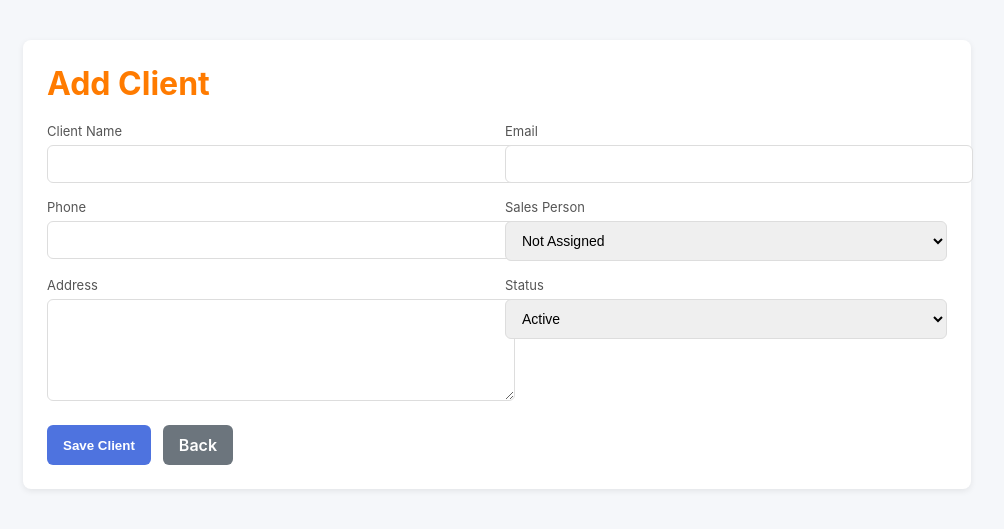
After one commit to nullxbit/personal, a PHP site: page /add_client.php in a window 1280 px wide. The commit adds this page. Shown: the top 529 px of the page, without its empty margins (143-1147 px from the left). Run offline with PHP 8.4, Linux system fonts and the light colour scheme; the visitor is signed in with stand-in values (Sample User, id 1); tables that the repository leaves empty or names only in its code hold one stand-in row (values such as "Sample post").

Commit message:
Implement client archiving with status tracking and new add client page (#3)
Co-authored-by: Cursor Agent <cursoragent@cursor.com>
Co-authored-by: 0xdarkfriday <0xdarkfriday@gmail.com>

```diff
--- /dev/null
+++ b/add_client.php
@@ -0,0 +1,131 @@
+<?php
+session_start();
+
+if (!isset($_SESSION['user_id'])) {
+    header("Location: login.php");
+    exit();
+}
+
+require_once 'config/database.php';
+
+$success_message = '';
+$error_message = '';
+
+// Load sales persons from users table
+try {
+    $salesStmt = $pdo->prepare("SELECT id, CONCAT(first_name, ' ', last_name) AS full_name, email FROM users ORDER BY first_name, last_name");
+    $salesStmt->execute();
+    $salesPersons = $salesStmt->fetchAll();
+} catch (PDOException $e) {
+    $salesPersons = [];
+}
+
+if ($_SERVER['REQUEST_METHOD'] === 'POST') {
+    try {
+        $client_name = trim($_POST['client_name'] ?? '');
+        $email = trim($_POST['email'] ?? '');
+        $phone = trim($_POST['phone'] ?? '');
+        $address = trim($_POST['address'] ?? '');
+        $sales_person = trim($_POST['sales_person'] ?? '');
+        $status = $_POST['status'] ?? 'ACTIVE';
+
+        if ($client_name === '' || $email === '' || $phone === '') {
+            throw new Exception('Client name, email and phone are required.');
+        }
+        if (!filter_var($email, FILTER_VALIDATE_EMAIL)) {
+            throw new Exception('Invalid email format.');
+        }
+
+        $sql = "INSERT INTO clients (client_name, email, phone, address, sales_person, status, date) VALUES (?, ?, ?, ?, ?, ?, NOW())";
+        $stmt = $pdo->prepare($sql);
+        $stmt->execute([$client_name, $email, $phone, $address, $sales_person, $status]);
+        $success_message = 'Client added successfully!';
+        $_POST = [];
+    } catch (Exception $e) {
+        $error_message = $e->getMessage();
+    } catch (PDOException $e) {
+        $error_message = 'Database error: ' . $e->getMessage();
+    }
+}
+?>
+<!DOCTYPE html>
+<html lang="en">
+<head>
+    <meta charset="UTF-8" />
+    <meta name="viewport" content="width=device-width, initial-scale=1.0" />
+    <title>Add Client - Tripenure CRM</title>
+    <style>
+        body { font-family: -apple-system, BlinkMacSystemFont, 'Segoe UI', Roboto, sans-serif; background:#f5f7fa; margin:0; }
+        .container { max-width: 900px; margin: 40px auto; background: #fff; border-radius: 8px; box-shadow: 0 2px 6px rgba(0,0,0,0.08); padding: 24px; }
+        h1 { margin: 0 0 20px; color:#ff7b00; }
+        .row { display: grid; grid-template-columns: repeat(2, 1fr); gap: 16px; }
+        .row-1 { grid-template-columns: 1fr; }
+        label { display:block; font-size: 13px; color:#555; margin-bottom:6px; }
+        input, select, textarea { width:100%; padding:10px 12px; border:1px solid #ddd; border-radius:6px; font-size:14px; }
+        textarea { resize: vertical; min-height: 80px; }
+        .actions { display:flex; gap:12px; margin-top: 20px; }
+        .btn { border:none; padding:10px 16px; border-radius:6px; cursor:pointer; font-weight:600; }
+        .btn-primary { background:#4e73df; color:#fff; }
+        .btn-secondary { background:#6c757d; color:#fff; }
+        .alert { padding:10px 12px; border-radius:6px; margin-bottom: 16px; }
+        .alert-success { background:#d1eddf; color:#1c7c52; }
+        .alert-error { background:#f8d7da; color:#842029; }
+        a { text-decoration:none; }
+    </style>
+</head>
+<body>
+    <div class="container">
+        <h1>Add Client</h1>
+        <?php if ($success_message): ?>
+            <div class="alert alert-success"><?php echo htmlspecialchars($success_message); ?></div>
+        <?php endif; ?>
+        <?php if ($error_message): ?>
+            <div class="alert alert-error"><?php echo htmlspecialchars($error_message); ?></div>
+        <?php endif; ?>
+        <form method="POST" action="add_client.php">
+            <div class="row">
+                <div>
+                    <label>Client Name</label>
+                    <input type="text" name="client_name" value="<?php echo htmlspecialchars($_POST['client_name'] ?? ''); ?>" required />
+                </div>
+                <div>
+                    <label>Email</label>
+                    <input type="email" name="email" value="<?php echo htmlspecialchars($_POST['email'] ?? ''); ?>" required />
+                </div>
+                <div>
+                    <label>Phone</label>
+                    <input type="text" name="phone" value="<?php echo htmlspecialchars($_POST['phone'] ?? ''); ?>" required />
+                </div>
+                <div>
+                    <label>Sales Person</label>
+                    <select name="sales_person">
+                        <option value="">Not Assigned</option>
+                        <?php foreach ($salesPersons as $sp): ?>
+                            <?php $name = trim(($sp['full_name'] ?? '') ?: ($sp['email'] ?? '')); ?>
+                            <option value="<?php echo htmlspecialchars($name); ?>" <?php echo (($_POST['sales_person'] ?? '') === $name) ? 'selected' : ''; ?>>
+                                <?php echo htmlspecialchars($name); ?>
+                            </option>
+                        <?php endforeach; ?>
+                    </select>
+                </div>
+                <div class="row-1">
+                    <label>Address</label>
+                    <textarea name="address"><?php echo htmlspecialchars($_POST['address'] ?? ''); ?></textarea>
+                </div>
+                <div>
+                    <label>Status</label>
+                    <select name="status">
+                        <option value="ACTIVE" <?php echo (($_POST['status'] ?? '') === 'ACTIVE') ? 'selected' : ''; ?>>Active</option>
+                        <option value="INACTIVE" <?php echo (($_POST['status'] ?? '') === 'INACTIVE') ? 'selected' : ''; ?>>Inactive</option>
+                        <option value="ARCHIVED" <?php echo (($_POST['status'] ?? '') === 'ARCHIVED') ? 'selected' : ''; ?>>Archived</option>
+                    </select>
+                </div>
+            </div>
+            <div class="actions">
+                <button type="submit" class="btn btn-primary">Save Client</button>
+                <a href="client.php" class="btn btn-secondary">Back</a>
+            </div>
+        </form>
+    </div>
+</body>
+</html>
--- a/archive_client.php
+++ b/archive_client.php
@@ -14,10 +14,12 @@ require_once 'config/database.php';
 // Check if it's a POST request
 if ($_SERVER['REQUEST_METHOD'] !== 'POST') {
     http_response_code(405);
+    header('Content-Type: application/json');
     echo json_encode(['success' => false, 'message' => 'Method not allowed']);
     exit();
 }
 
+header('Content-Type: application/json');
 // Get client ID from POST data
 $client_id = isset($_POST['client_id']) ? (int)$_POST['client_id'] : 0;
 
@@ -27,8 +29,8 @@ if ($client_id <= 0) {
 }
 
 try {
-    // Update client status to INACTIVE (or you could create an archived status)
-    $query = "UPDATE clients SET status = 'INACTIVE' WHERE id = ?";
+    // Update client status to ARCHIVED
+    $query = "UPDATE clients SET status = 'ARCHIVED' WHERE id = ?";
     $stmt = $pdo->prepare($query);
     $result = $stmt->execute([$client_id]);
 
--- a/dashboard.php
+++ b/dashboard.php
@@ -689,7 +689,7 @@ $is_admin = ($user_role === 'Admin');
             </a>
             <a href="client.php" class="nav-item">
                 <span>👥</span>
-                <span>Clients</span>
+                <span>Clients (Archive)</span>
             </a>
             <a href="#" class="nav-item">
                 <span>⚙️</span>
```
Also changed, not shown: client.php (+20 -8 lines).
